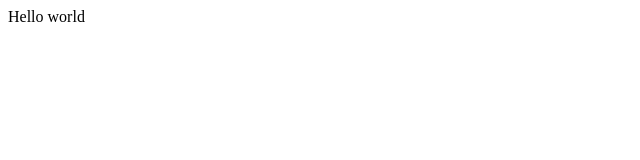
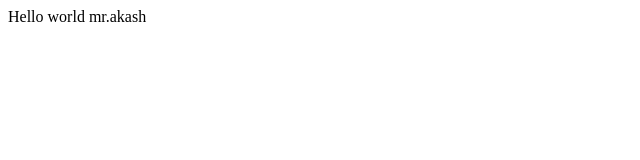
Before and after one commit to akashkarthick17/rmkhiring, a plain HTML site: page index.html in a window 1280 px wide. Shown: the full height of the page, 0-640 px from the left. Drawn offline with Linux system fonts and the light colour scheme.

Commit message:
index modified

```diff
--- a/index.html
+++ b/index.html
@@ -7,6 +7,6 @@
 <body>
 
 
-    Hello world
+    Hello world mr.akash
 </body>
 </html>
```
Also changed, not shown: 1 other file.
